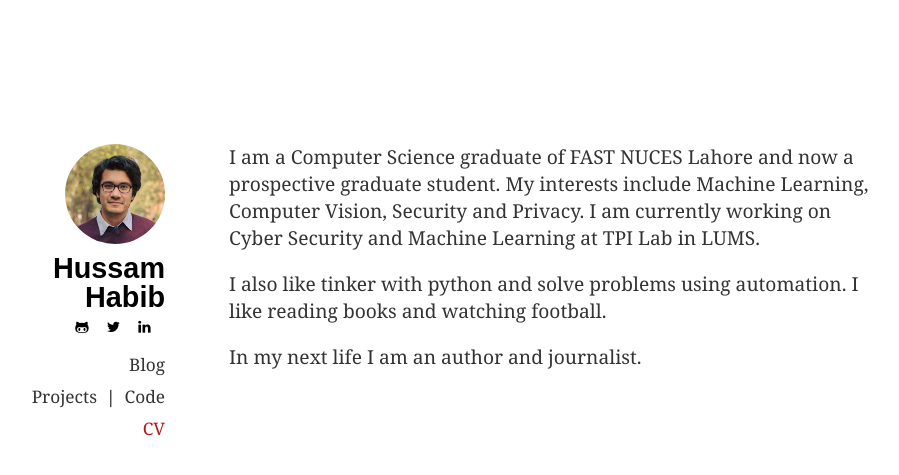
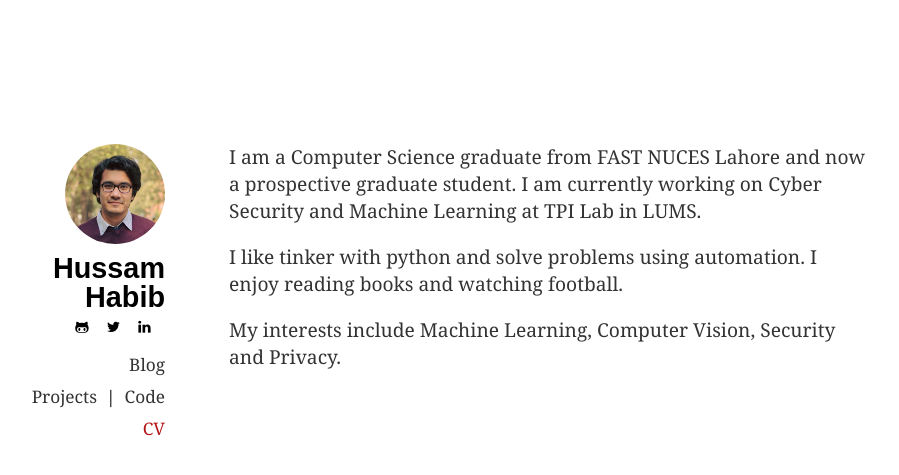
Before and after one commit to hussamh10/hussamh10.github.io, a Jekyll site: the page built from index.md, in a window 1280 px wide. Shown: the top 475 px of the page, without its empty margins (155-1054 px from the left). Built offline with Jekyll 4.4.1, drawn with Linux system fonts in a browser that asks for light colours.

Commit message:
Update index.md

```diff
--- a/index.md
+++ b/index.md
@@ -6,12 +6,11 @@ title: Home
 ---
 
 {: style="margin-top:0; margin-bottom: 0;"}
-I am a Computer Science graduate of FAST NUCES Lahore and now a
-prospective graduate student. My interests include Machine Learning,
-Computer Vision, Security and Privacy. I am currently working on
+I am a Computer Science graduate from FAST NUCES Lahore and now a
+prospective graduate student. I am currently working on
 Cyber Security and Machine Learning at TPI Lab in LUMS.
 
-I also like tinker with python and solve problems using automation. I like
+I like tinker with python and solve problems using automation. I enjoy
 reading books and watching football.
 
-In my next life I am an author and journalist.
+My interests include Machine Learning, Computer Vision, Security and Privacy.
```
